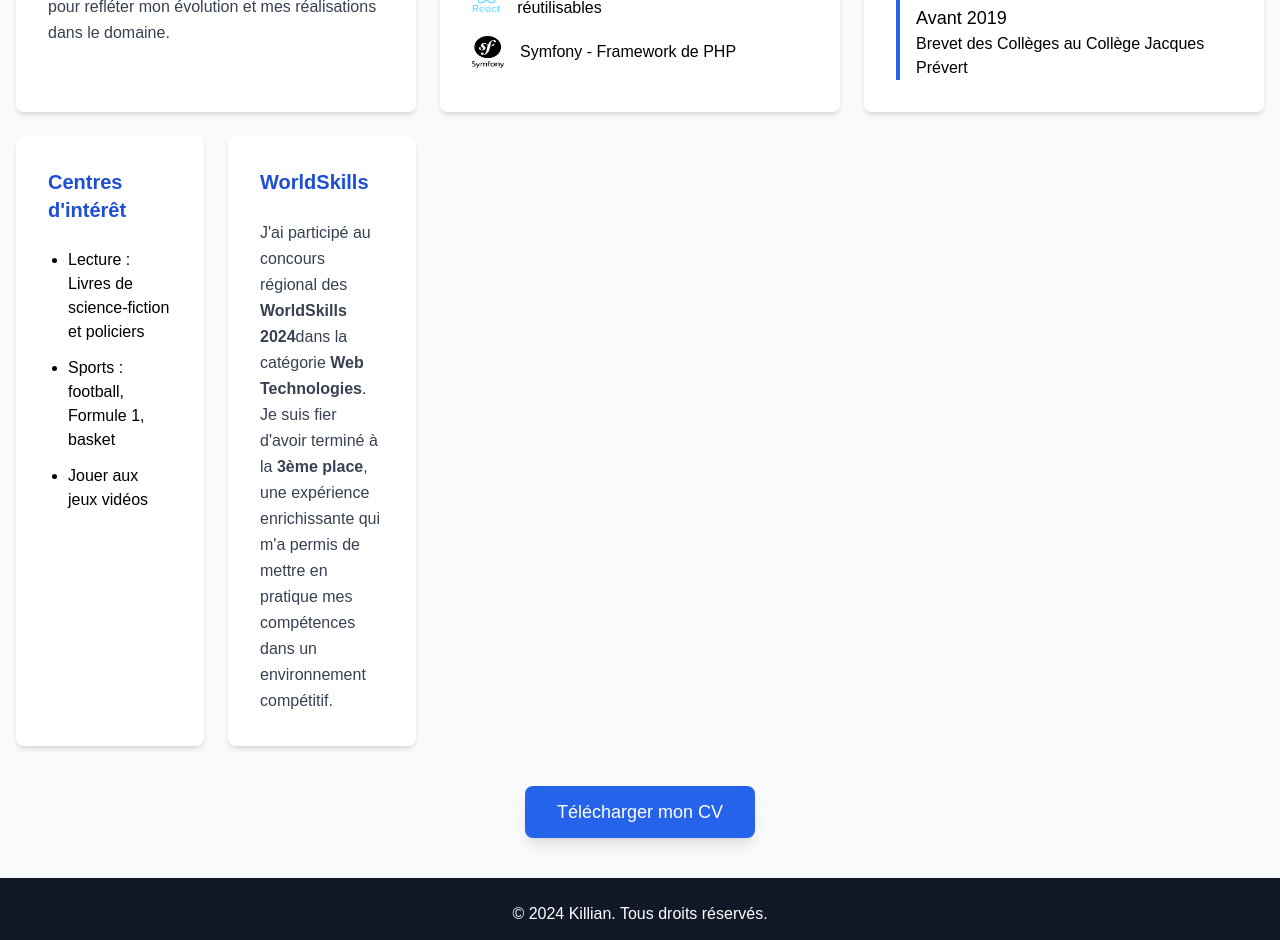
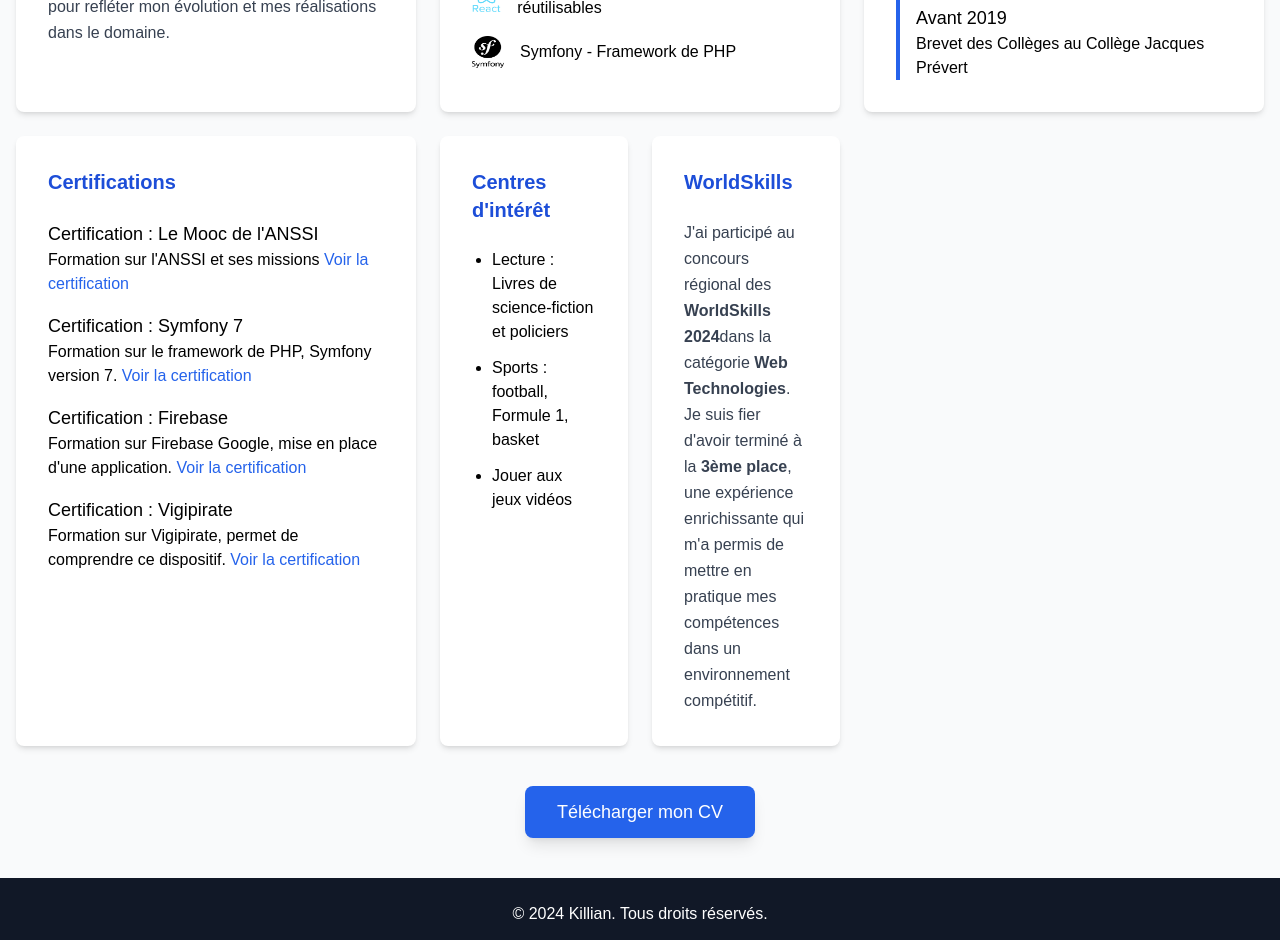
Before and after one commit to killianbiondo/Portfolio_enLigne, a Next.js app in the folder mon-portfolio/: page /profil in a window 1280 px wide. Shown: the part 420-1360 px from the top of the page. Built offline with nearby package versions, Linux system fonts and the light colour scheme.

Commit message:
update files

```diff
--- a/mon-portfolio/pages/profil.js
+++ b/mon-portfolio/pages/profil.js
@@ -70,6 +70,37 @@ export default function Profil() {
                         </ul>
                     </div>
 
+                    {/* Card : Certifications */}
+                    <div className="bg-white shadow-md rounded-lg p-8 hover:shadow-xl transition min-h-[300px]">
+                        <h3 className="text-xl font-semibold mb-6 text-blue-700">Certifications</h3>
+                        <ul className="space-y-4">
+                            <li>
+                                <h4 className="font-medium text-lg">Certification : Le Mooc de l'ANSSI</h4>
+                                <p>Formation sur l'ANSSI et ses missions <a href="https://secnumacademie.gouv.fr/"
+                                                                            className="text-blue-600 hover:underline">Voir
+                                    la certification</a></p>
+                            </li>
+                            <li>
+                                <h4 className="font-medium text-lg">Certification : Symfony 7</h4>
+                                <p>Formation sur le framework de PHP, Symfony version 7. <a
+                                    href="https://certification.symfony.com/exams/symfony.html"
+                                    className="text-blue-600 hover:underline">Voir la certification</a></p>
+                            </li>
+                            <li>
+                                <h4 className="font-medium text-lg">Certification : Firebase</h4>
+                                <p>Formation sur Firebase Google, mise en place d'une application. <a
+                                    href="https://firebase.google.com/" className="text-blue-600 hover:underline">Voir
+                                    la certification</a></p>
+                            </li>
+                            <li>
+                                <h4 className="font-medium text-lg">Certification : Vigipirate</h4>
+                                <p>Formation sur Vigipirate, permet de comprendre ce dispositif. <a
+                                    href="https://vigipirate.gouv.fr/" className="text-blue-600 hover:underline">Voir
+                                    la certification</a></p>
+                            </li>
+                        </ul>
+                    </div>
+
                     {/* Section combinée : Centres d'intérêt + WorldSkills */}
                     <div className="flex flex-col md:flex-row gap-6">
                         {/* Card : Centres d'intérêt */}
```
